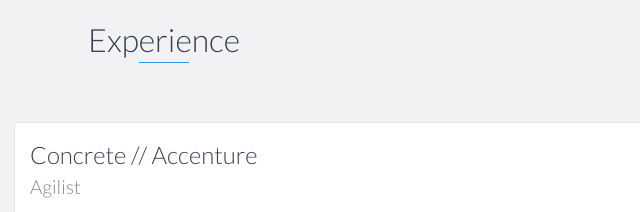
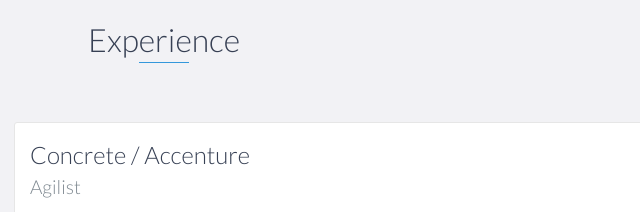
Before and after one commit to raulteodoro/raulteodoro.github.io, a website: page index.html in a window 1280 px wide. Shown: the part 1060-1272 px from the top of the page, 476-1116 px from the left. Drawn offline with nearby package versions, Linux system fonts and the light colour scheme.

Commit message:
Atualiza informações da página principal

```diff
--- a/index.html
+++ b/index.html
@@ -86,7 +86,7 @@
         <h2 class="heading">Experience</h2>
         <div id="experience-timeline">
             <div data-date="2017 – Now">
-                <h3>Concrete // Accenture</h3>
+                <h3>Concrete / Accenture</h3>
                 <h4>Agilist</h4>
                 <p>
                     Working with the largest companies in Brazil to guarantee the best digital products on the market. For this, we use design, agile development and our culture of innovation. Member of the Agile chapter as Scrum Master.
```
